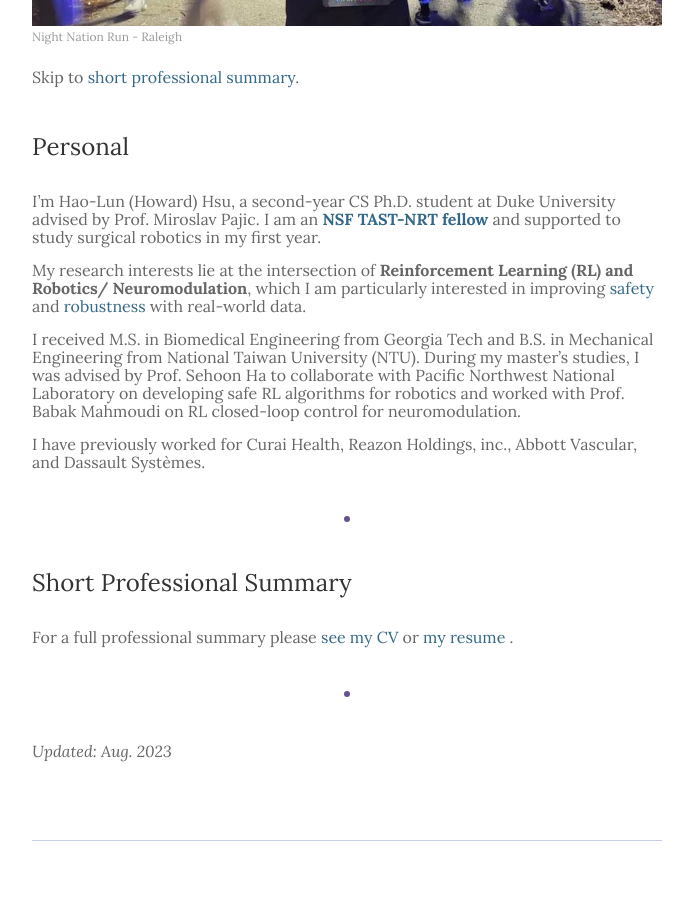
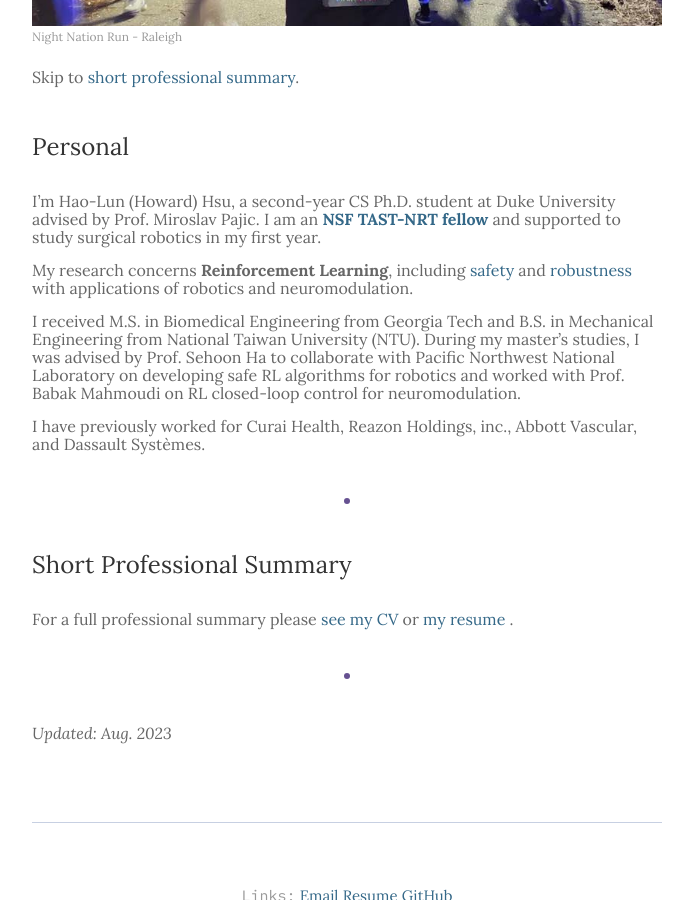
Before and after one commit to hlhsu/hlhsu_new.github.io, a Jekyll site: the page built from _pages/1_about.md, in a window 1280 px wide and 900 px high, scrolled down 607 px. Shown: the whole window, without its empty margins (293-986 px from the left). Built offline with Jekyll 4.4.1, drawn with Linux system fonts in a browser that asks for light colours.

Commit message:
Update 1_about.md

```diff
--- a/_pages/1_about.md
+++ b/_pages/1_about.md
@@ -10,9 +10,9 @@ Skip to [short professional summary](#prof).
 
 ### Personal
 
-I’m Hao-Lun (Howard) Hsu, a second-year CS Ph.D. student at Duke University advised by Prof. Miroslav Pajic. I am an <b><a href="https://tast-nrt.pratt.duke.edu/">NSF TAST-NRT fellow</a></b>  and supported to study surgical robotics in my first year.
+I’m Hao-Lun (Howard) Hsu, a second-year CS Ph.D. student at Duke University advised by Prof. Miroslav Pajic. I am an <b><a href="https://tast-nrt.pratt.duke.edu/">NSF TAST-NRT fellow</a></b> and supported to study surgical robotics in my first year.
 
-My research interests lie at the intersection of **Reinforcement Learning (RL) and Robotics/ Neuromodulation**, which I am particularly interested in improving [safety](https://drive.google.com/open?id=1DjsDccl-Dc8x3vqGcyw5Iu1aja2uZd6A&authuser=shokawano5%40gmail.com&usp=drive_fs) and [robustness](https://drive.google.com/open?id=1DjsDccl-Dc8x3vqGcyw5Iu1aja2uZd6A&authuser=shokawano5%40gmail.com&usp=drive_fs) with real-world data.
+My research concerns **Reinforcement Learning**, including [safety](https://arxiv.org/abs/2109.14325) and [robustness]([https://drive.google.com/open?id=1DjsDccl-Dc8x3vqGcyw5Iu1aja2uZd6A&authuser=shokawano5%40gmail.com&usp=drive_fs](https://arxiv.org/abs/2306.07408)) with applications of robotics and neuromodulation.
 
 I received M.S. in Biomedical Engineering from Georgia Tech and B.S. in Mechanical Engineering from National Taiwan University (NTU). During my master's studies, I was advised by Prof. Sehoon Ha to collaborate with Pacific Northwest National Laboratory on developing safe RL algorithms for robotics and worked with Prof. Babak Mahmoudi on RL closed-loop control for neuromodulation.
 
```
